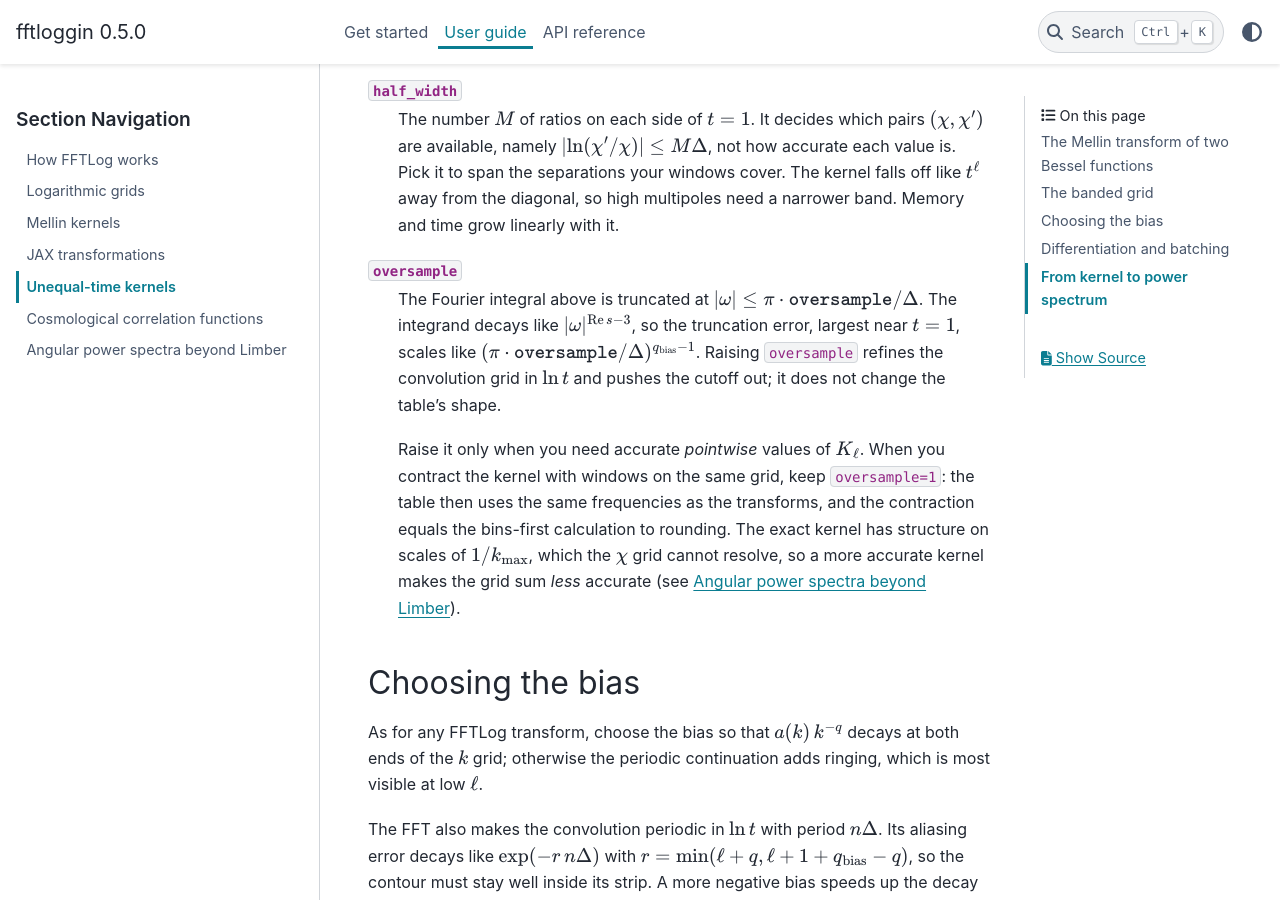
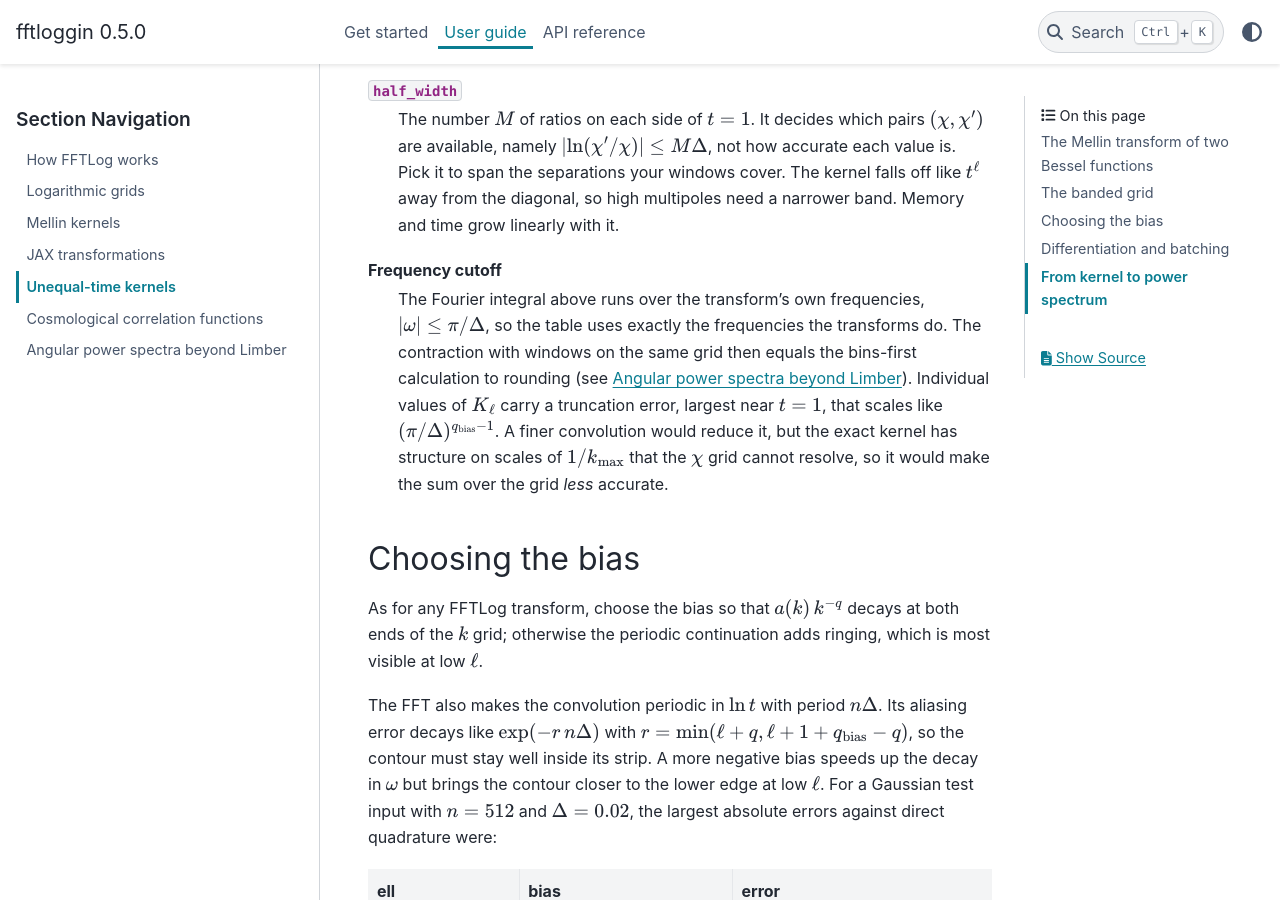
Before and after one commit to binado/fftloggin, a Sphinx documentation site: the page built from docs/user_guide/unequal_time.rst, in a window 1280 px wide and 900 px high, scrolled down 1707 px. Built offline with Sphinx 7.4.7 and the PyData theme 0.15.4, drawn with Linux system fonts in a browser that asks for light colours; some of the changed text lies outside the part shown.

Commit message:
refactor(cosmology)!: remove oversample from double_spherical_bessel_table
The convolution now always uses the transform's own frequencies. That is
the only choice for which contracting the kernel on the FFTLog grid
reproduces the single-Bessel calculation to rounding; finer convolutions
only sharpen pointwise kernel values that the chi grid cannot resolve.

Add a test that the on-grid contraction equals the bins-first sum, and
relax the pointwise table tolerances accordingly. Update the guide and
tutorial.

Co-Authored-By: Claude Opus 5.5 <noreply@anthropic.com>
Claude-Session: https://claude.ai/code/session_01KEp7BDN8Kiu4cmuND3w7sx

```diff
--- a/docs/user_guide/unequal_time.rst
+++ b/docs/user_guide/unequal_time.rst
@@ -88,23 +88,17 @@ around the diagonal :math:`\chi = \chi'`.
    like :math:`t^{\ell}` away from the diagonal, so high multipoles need a
    narrower band. Memory and time grow linearly with it.
 
-``oversample``
-   The Fourier integral above is truncated at
-   :math:`|\omega| \le \pi \cdot \texttt{oversample} / \Delta`. The integrand
-   decays like :math:`|\omega|^{\operatorname{Re} s - 3}`, so the truncation
-   error, largest near :math:`t = 1`, scales like
-   :math:`(\pi \cdot \texttt{oversample}/\Delta)^{q_{\rm bias} - 1}`.
-   Raising ``oversample`` refines the convolution grid in :math:`\ln t` and
-   pushes the cutoff out; it does not change the table's shape.
-
-   Raise it only when you need accurate *pointwise* values of
-   :math:`K_\ell`. When you contract the kernel with windows on the same
-   grid, keep ``oversample=1``: the table then uses the same frequencies as
-   the transforms, and the contraction equals the bins-first calculation to
-   rounding. The exact kernel has structure on scales of
-   :math:`1/k_{\max}`, which the :math:`\chi` grid cannot resolve, so a
-   more accurate kernel makes the grid sum *less* accurate
-   (see :doc:`tutorial_cl`).
+Frequency cutoff
+   The Fourier integral above runs over the transform's own frequencies,
+   :math:`|\omega| \le \pi/\Delta`, so the table uses exactly the
+   frequencies the transforms do. The contraction with windows on the same
+   grid then equals the bins-first calculation to rounding (see
+   :doc:`tutorial_cl`). Individual values of :math:`K_\ell` carry a
+   truncation error, largest near :math:`t = 1`, that scales like
+   :math:`(\pi/\Delta)^{q_{\rm bias} - 1}`. A finer convolution would
+   reduce it, but the exact kernel has structure on scales of
+   :math:`1/k_{\max}` that the :math:`\chi` grid cannot resolve, so it
+   would make the sum over the grid *less* accurate.
 
 Choosing the bias
 -----------------
@@ -160,7 +154,7 @@ The order is a data leaf, so ``jax.vmap`` batches tables over :math:`\ell`:
        tables
    )  # (n_ell, n, 2 M + 1)
 
-Building a table needs about :math:`n^2 \cdot \texttt{oversample} / 2`
+Building a table needs about :math:`n^2 / 2`
 complex values of temporary memory, so batch large ranges of :math:`\ell` in
 chunks with ``jax.lax.map``.
 
```
Also changed, not shown: docs/user_guide/tutorial_cl.rst (+2 -6 lines), 2 other files.
